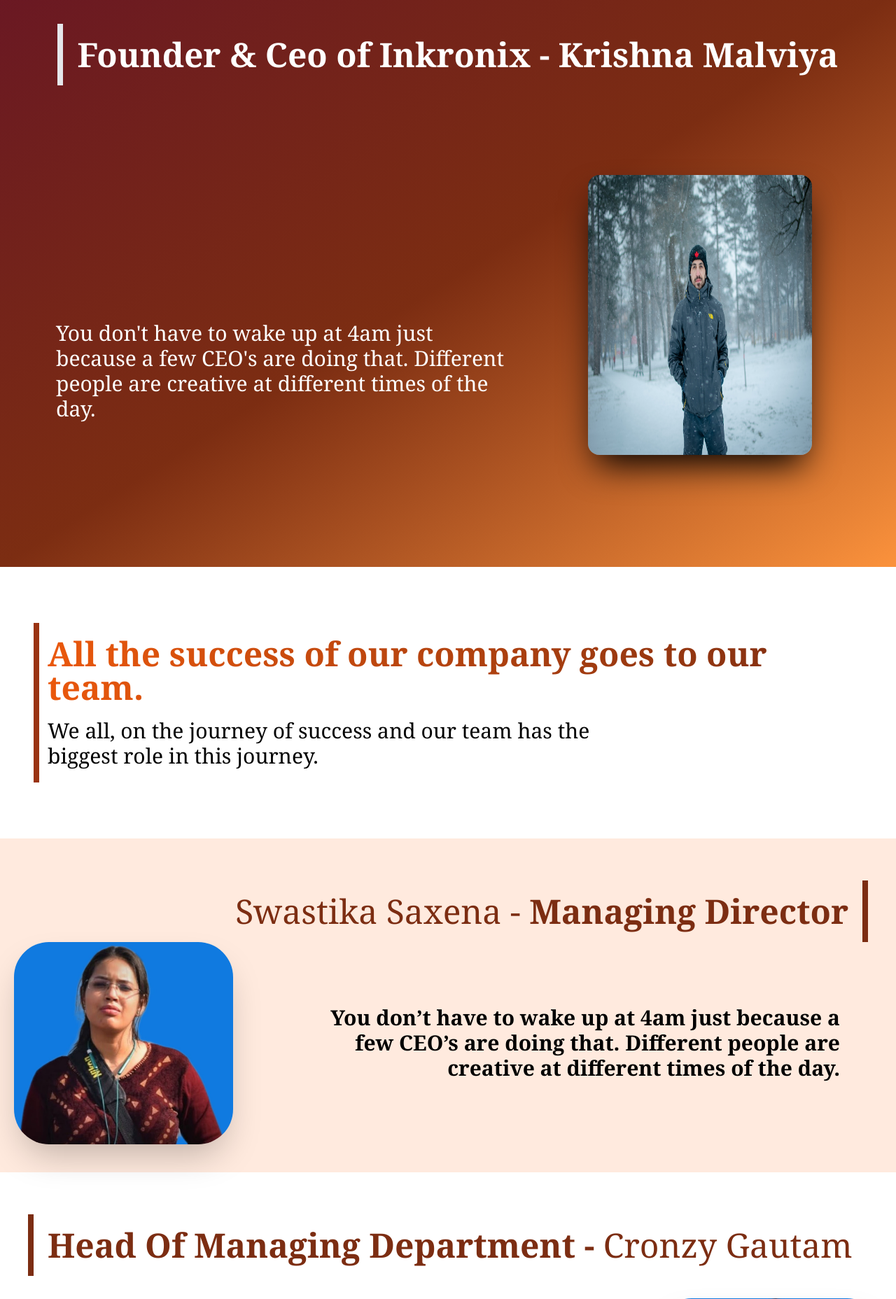
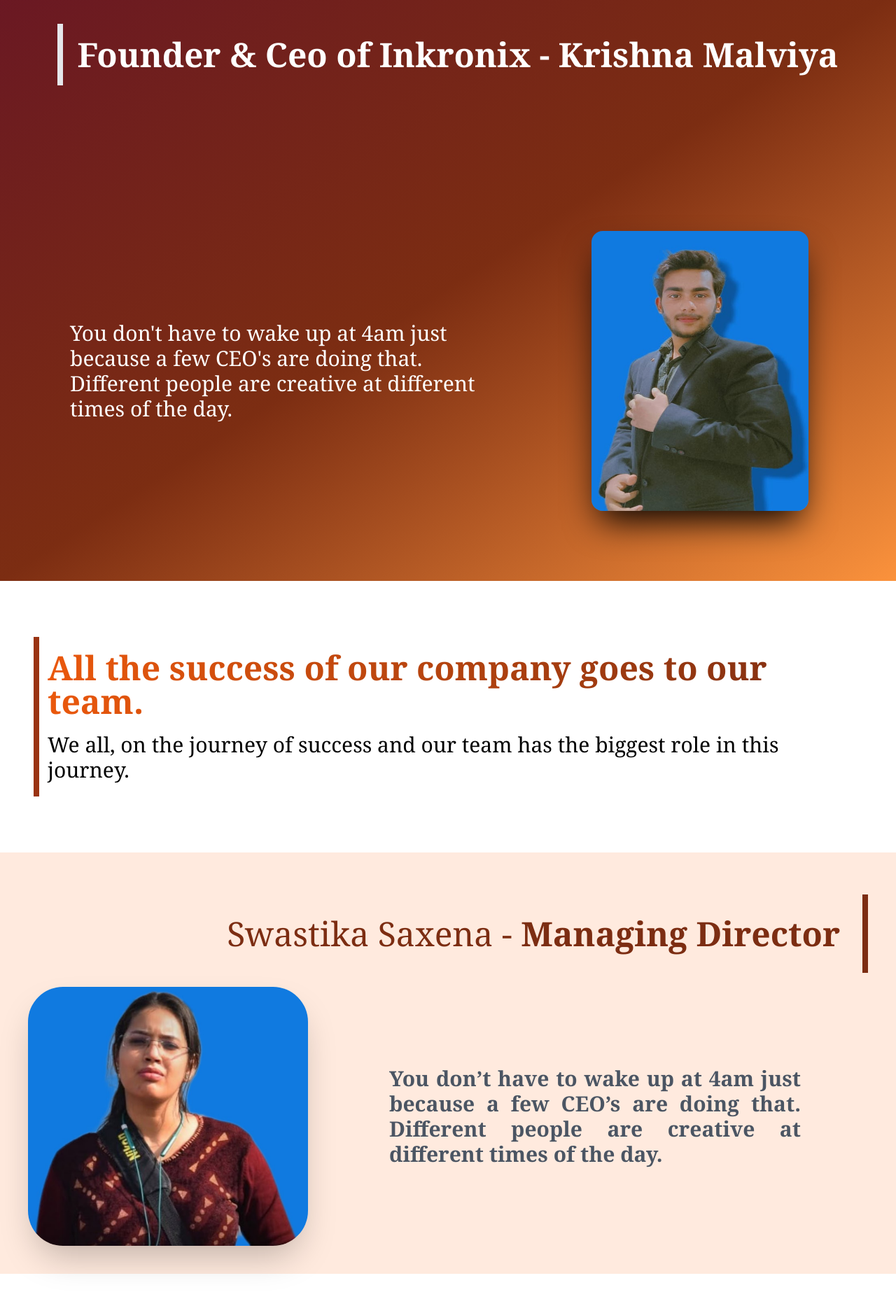
Before and after one commit to amaandx09/InkronixWeb, a Django app: page /team/ in a window 1280 px wide. Shown: the part 1282-3138 px from the top of the page at 70% size. Run offline with Django 4.2, Linux system fonts and the light colour scheme; some libraries are stand-ins or nearby versions.

Commit message:
images updated

```diff
--- a/InkronixWeb/core/templates/team.html
+++ b/InkronixWeb/core/templates/team.html
@@ -40,85 +40,98 @@
         <div class='wow animate__animated animate__slideInLeft transition-all duration-1000  flex justify-center  font-semibold text-sm sm:text-xl md:text-3xl lg:text-4xl xl:text-5xl'>
             <p class='border-l-2 md:border-l-4 lg:border-l-8 pl-5  py-5' >Founder & Ceo of Inkronix - Krishna Malviya</p>
         </div>
-        <div class="flex pt-10 md:pt-5 lg:pt-32 flex-col md:flex-row md:items-center">
+        <div class="flex flex-col md:flex-row justify-center md:justify-between items-center gap-5 pb-5 md:px-5 md:pb-5 pt-10 md:pt-5 lg:pt-32 ">
             <div class='lg:w-3/6 text-sm md:text-xl lg:text-3xl lg:ml-20 '>
                 <p class='wow animate__animated animate__slideInLeft transition-all duration-1000 px-10 lg:px-0  lg:py-52' >You don't have to wake up at 4am just because a few CEO's are doing that. Different people are creative at different times of the day.</p>
             </div>
-            <div class='w-full m-auto md:m-0 lg:w-4/12 xl:w-3/12 mt-5 p-10 md:p-10 lg:p-0 lg:pb-5 lg:mt-0 lg:m-auto '>
-            <img src="{% static 'media/team/krishna.jpg' %}" alt="logo" class='wow animate__animated animate__slideInRight transition-all duration-1000   rounded-2xl shadow-2xl shadow-black lg:m-auto lg:h-[400px]'>
-            </div>
+
+            <img src="{% static 'media/team/krishna.jpeg' %}" alt="logo" class='w-1/3 md:w-1/4 wow animate__animated animate__slideInRight transition-all duration-1000   rounded-2xl shadow-2xl shadow-black lg:m-auto lg:h-[400px]'>
+
         </div>
     </div>
 </section>
 
-<div id='3rd'  class='bg-[#ffffff] py-20 px-10 '>
-    <div class="wow animate__animated animate__slideInLeft transition-all duration-1000 border-l-2 md:border-l-8 border-orange-800 md:ml-2 px-5 md:px-3 py-5 ">
-        <p class='text-black text-xl md:text-3xl lg:text-5xl font-semibold bg-clip-text text-transparent bg-gradient-to-r from-orange-600 to-orange-900'>All the success of our company goes to our team.</p>
-        <p class='text-black text-sm md:text-2xl lg:text-3xl pt-5'>We all, on the journey of success and our team has the</p>
-        <p class='text-black text-sm md:text-2xl lg:text-3xl'>biggest role in this journey.</p>
+<div id='3rd'  class='bg-[#ffffff] py-20 px-5 md:px-10 '>
+    <div class="wow animate__animated animate__slideInLeft transition-all duration-1000 border-l-2 md:border-l-8 border-orange-800  md:ml-2 px-2 md:px-3 py-5 ">
+        <p class='text-black text-lg md:text-3xl lg:text-5xl font-semibold bg-clip-text text-transparent bg-gradient-to-r from-orange-600 to-orange-900'>All the success of our company goes to our team.</p>
+        <p class='text-black text-sm md:text-2xl lg:text-3xl pt-5'>We all, on the journey of success and our team has the biggest role in this journey.</p>
+
     </div>
 </div>
 
 <section id="4th" class='bg-[#ffeade] py-10 min-w-screen' >
-    <p class='wow animate__animated animate__slideInLeft transition-all duration-1000 mr-10 text-xl md:text-3xl lg:text-5xl p-5 border-orange-900 text-end border-r-2 md:border-r-8 text-orange-900 mt-5' >Swastika Saxena - <span class='font-semibold'>Managing Director</span> </p>
-    <div class="flex flex-col  md:flex-row md:items-center">
-        <div class='w-1/2 m-auto my-2 md:my-0 md:m-0  md:w-2/2 lg:w-2/3 px-5'>
-        <img src="{% static 'media/team/sp.jpg' %}" alt="Logo" class='wow animate__animated animate__slideInLeft transition-all duration-1000 rounded-[50px] shadow-2xl ' >
+    <p class='wow animate__animated animate__slideInLeft transition-all duration-1000 mr-3 md:mr-10 text-sm md:text-3xl lg:text-5xl p-2 md:p-3 lg:p-5 xl:p-8 border-orange-900 text-end border-r-2 md:border-r-8 text-orange-900 mt-5' >Swastika Saxena - <span class='font-semibold'>Managing Director</span> </p>
+    <div class="flex flex-col md:flex-row gap-5 px-10 items-center mt-10 md:mt-5 ">
+
+        <img src="{% static 'media/team/sp.jpg' %}" alt="Logo" class='w-2/3 md:w-1/3 lg:w-1/4 xl:w-1/3 wow animate__animated animate__slideInLeft transition-all duration-1000 rounded-[50px] shadow-2xl ' >
+
+        <div class='md:w-4/4 lg:w-4/5 xl:w-3/4'>
+        <p class=' wow animate__animated animate__slideInRight transition-all duration-1000  text-sm md:text-xl lg:text-2xl xl:text-3xl font-semibold text-gray-600 px-5 md:px-10 lg:px-24 leading-snug text-justify ' >You don’t have to wake up at 4am just because a few CEO’s are doing that. Different people are creative at different times of the day.</p>
         </div>
-        <p class='wow animate__animated animate__slideInRight transition-all duration-1000 text-sm md:text-2xl lg:text-3xl px-20 leading-snug text-justify lg:text-end font-semibold ' >You don’t have to wake up at 4am just because a few CEO’s are doing that. Different people are creative at different times of the day.</p>
     </div>
 
 </section>
 
 <section id="5th" class='bg-[#ffffff] py-10 min-w-screen' >
-    <p class='wow animate__animated animate__slideInLeft transition-all duration-1000 ml-10 text-xl md:text-3xl lg:text-5xl p-5 border-orange-900 border-l-2 md:border-l-4 lg:border-l-8 text-orange-900 mt-5 font-semibold' >Head Of Managing Department - <span class='font-normal'>Cronzy Gautam</span> </p>
-    <div class="flex items-center flex-col md:flex-row mt-10 md:mt-5 lg:mt-0">
+    <p class='wow animate__animated animate__slideInLeft transition-all duration-1000 ml-3 md:ml-10 text-sm md:text-3xl lg:text-5xl p-2 md:p-3 lg:p-5 xl:p-8 border-orange-900 border-l-2 md:border-l-4 lg:border-l-8 text-orange-900 mt-5 font-semibold' >Head Of Managing Department - <span class='font-normal'>Cronzy Gautam</span> </p>
+    <div class="flex flex-col md:flex-row gap-5 px-10 items-center  mt-10 md:mt-5 ">
         <div class='md:w-4/4 lg:w-4/5 xl:w-3/4'>
-        <p class=' wow animate__animated animate__slideInRight transition-all duration-1000  text-sm md:text-2xl lg:text-3xl font-semibold text-gray-600 px-24 leading-snug text-justify ' >You don’t have to wake up at 4am just because a few CEO’s are doing that. Different people are creative at different times of the day.</p>
+        <p class=' wow animate__animated animate__slideInRight transition-all duration-1000  text-sm md:text-xl lg:text-2xl xl:text-3xl font-semibold text-gray-600 px-5 md:px-10 lg:px-24 leading-snug text-justify ' >You don’t have to wake up at 4am just because a few CEO’s are doing that. Different people are creative at different times of the day.</p>
         </div>
-        <div class='w-1/2 pt-4 md:pt-8 md:px-5 md:w-2/2 lg:w-[350px] lg:px-0 lg:pr-5'>
-        <img src="{% static 'media/team/A1.jpg' %}" alt="Logo" class='wow animate__animated animate__slideInLeft transition-all duration-1000  rounded-[50px] shadow-2xl ' >
-        </div>
+
+        <img src="{% static 'media/team/krishna.jpg' %}" alt="Logo" class='w-2/3 md:w-1/3 lg:w-1/4 xl:w-1/3 wow animate__animated animate__slideInLeft transition-all duration-1000  rounded-[50px] shadow-2xl ' >
+
     </div>
 
 </section>
 
-<section id="6th" class='bg-[#ffeade] py-20 min-w-full'>
+<section id="6th" class='bg-[#ffeade] py-20 '>
     <p class='text-end border-r-2 md:border-r-4 lg:border-r-8 border-orange-900 mr-5 p-5 text-2xl md:text-3xl lg:text-5xl font-semibold wow animate__animated animate__slideInRight transition-all duration-1000' >OUR BEST TEAM</p>
-    <div class="flex flex-col  md:flex-row md:items-center">
-        <div class='w-1/2 md:w-1/2 m-auto md:m-0 py-5 md:px-20 md:py-10 lg:px-10 lg:w-2/6'>
-        <img src="{% static 'media/team/A1.jpg' %}" alt="Logo" class='wow animate__animated animate__slideInLeft transition-all duration-1000 rounded-[50px] shadow-2xl ' >
-        </div>
-        <div class=' font-semibold ml-5 md:ml-16  text-orange-900 wow animate__animated animate__slideInRight transition-all duration-1000 ' >
-            <p class='text-xl md:text-3xl lg:text-5xl' >Aditi Gupta</p>
-            <p class='text-lg md:text-2xl lg:text-3xl ' >Head of Designing Management</p>
+
+    <div class="flex flex-col  md:flex-row justify-center md:justify-start gap-5 md:gap-24 lg:gap-32 px-10  items-center">
+
+        <img src="{% static 'media/team/A1.jpg' %}" alt="Logo" class='w-2/3 md:w-1/3 lg:w-1/4 xl:w-1/3 wow animate__animated animate__slideInLeft transition-all duration-1000 rounded-[50px] shadow-2xl ' >
+
+        <div class=' font-semibold text-center md:text-start  text-orange-900 wow animate__animated animate__slideInRight transition-all duration-1000 ' >
+            <p class='text-lg md:text-2xl lg:text-4xl' >Aditi Gupta</p>
+            <p class='text-sm md:text-xl lg:text-2xl ' >Head of Designing Management</p>
         </div>
     </div>
-    <div class="flex flex-col  md:flex-row md:items-center pt-16 md:pt-20 lg:pt-0">
-        <div class=' lg:text-end ml-5 md:ml-16 lg:mr-32 font-semibold lg:ml-28 text-orange-900 wow animate__animated animate__slideInRight transition-all duration-1000 lg:w-3/4 items-end ' >
-            <p class='text-xl md:text-3xl lg:text-5xl lg:text-end ' >Vishwanath Anand</p>
-            <p class='text-lg md:text-2xl lg:text-3xl ' >Buisness Development Manager</p>
+
+    <div class="flex flex-col gap-5 md:gap-24 lg:gap-32 px-10 justify-center items-center md:justify-between  md:flex-row pt-16 md:pt-20 lg:pt-0">
+        <div class='hidden md:flex flex-col font-semibold text-end  text-orange-900 wow animate__animated animate__slideInRight transition-all duration-1000 w-3/4' >
+            <p class='text-2xl lg:text-4xl ' >Vishwanath Anand</p>
+            <p class='text-xl lg:text-2xl ' >Buisness Development Manager</p>
         </div>
-        <div class='w-1/2 md:w-1/2 m-auto md:m-0 py-5 md:px-20 md:py-10 lg:px-10 lg:w-3/6'>
-        <img src="{% static 'media/team/A1.jpg' %}" alt="Logo" class='wow animate__animated animate__slideInLeft transition-all duration-1000 rounded-[50px] shadow-2xl ' >
+
+        <img src="{% static 'media/team/vishwanath1.jpg' %}" alt="Logo" class='w-2/3 md:w-1/3 lg:w-1/4 xl:w-1/3 wow animate__animated animate__slideInLeft transition-all duration-1000 rounded-[50px] shadow-2xl' >
+
+        <div class='flex flex-col md:hidden  text-center pb-10 font-semibold text-orange-900 wow animate__animated animate__slideInRight transition-all duration-1000' >
+            <p class='text-lg' >Vishwanath Anand</p>
+            <p class='text-sm' >Buisness Development Manager</p>
         </div>
     </div>
-    <div class="flex flex-col  md:flex-row md:items-center">
-        <div class='w-1/2 md:w-1/2 m-auto md:m-0 py-5 md:px-20 md:py-10 lg:px-10 lg:w-2/6'>
-        <img src="{% static 'media/team/s1.jpg' %}" alt="Logo" class='wow animate__animated animate__slideInLeft transition-all duration-1000 rounded-[50px] shadow-2xl ' >
-        </div>
-        <div class='lg:text-4xl font-semibold ml-5 md:ml-16  text-orange-900 wow animate__animated animate__slideInRight transition-all duration-1000 ' >
-            <p class='text-xl md:text-3xl lg:text-5xl' >Swati Priya</p>
-            <p class='text-lg md:text-2xl lg:text-3xl ' >Head of Training Department</p>
+    <div class="flex flex-col  md:flex-row justify-center md:justify-start gap-5 md:gap-24 lg:gap-32 px-10  items-center">
+
+        <img src="{% static 'media/team/s1.jpg' %}" alt="Logo" class='w-2/3 md:w-1/3 lg:w-1/4 xl:w-1/3 wow animate__animated animate__slideInLeft transition-all duration-1000 rounded-[50px] shadow-2xl ' >
+
+        <div class=' font-semibold text-center md:text-start  text-orange-900 wow animate__animated animate__slideInRight transition-all duration-1000 ' >
+            <p class='text-lg md:text-2xl lg:text-4xl' >Swati Priya</p>
+            <p class='text-sm md:text-xl lg:text-2xl ' >Head of Training Department</p>
         </div>
     </div>
-    <div class="flex flex-col  md:flex-row md:items-center pt-16 md:pt-20 lg:pt-0">
-        <div class=' lg:text-end ml-5 md:ml-16 lg:mr-32 font-semibold lg:ml-28 text-orange-900 wow animate__animated animate__slideInRight transition-all duration-1000 lg:w-3/4 items-end ' >
-            <p class='text-xl md:text-3xl lg:text-5xl lg:text-end ' >Gaurav Baliyan</p>
-            <p class='text-lg md:text-2xl lg:text-3xl' >Head of Marketing Mangment</p>
+
+    <div class="flex flex-col gap-5 md:gap-24 lg:gap-32 px-10 justify-center items-center md:justify-between  md:flex-row pt-16 md:pt-20 lg:pt-0">
+        <div class='hidden md:flex flex-col font-semibold text-end  text-orange-900 wow animate__animated animate__slideInRight transition-all duration-1000 w-3/4' >
+            <p class='text-2xl lg:text-4xl ' >Gaurav Baliyan</p>
+            <p class='text-xl lg:text-2xl ' >Head of Marketing Mangment</p>
         </div>
-        <div class='w-1/2 md:w-1/2 m-auto md:m-0 py-5 md:px-20 md:py-10 lg:px-10 lg:w-3/6'>
-        <img src="{% static 'media/team/A1.jpg' %}" alt="Logo" class='wow animate__animated animate__slideInLeft transition-all duration-1000 rounded-[50px] shadow-2xl ' >
+
+        <img src="{% static 'media/team/gaurav.jpeg' %}" alt="Logo" class='w-2/3 md:w-1/3 lg:w-1/4 xl:w-1/3 wow animate__animated animate__slideInLeft transition-all duration-1000 rounded-[50px] shadow-2xl' >
+
+        <div class='flex flex-col md:hidden  text-center pb-10 font-semibold text-orange-900 wow animate__animated animate__slideInRight transition-all duration-1000' >
+            <p class='text-lg' >Gaurav Baliyan</p>
+            <p class='text-sm' >Head of Marketing Mangment</p>
         </div>
     </div>
 
--- a/InkronixWeb/templates/my_base.html
+++ b/InkronixWeb/templates/my_base.html
@@ -35,16 +35,8 @@
 		<script src="https://unpkg.com/sweetalert/dist/sweetalert.min.js"></script>
 		<script src="{% static 'js/wow.min.js' %}"></script>
 		<script>
-			wow = new WOW(
-					{
-						boxClass: 'wow',      // default
-						animateClass: 'animated', // default
-						offset: 50,          // default
-						mobile: true,       // default
-						live: false        // default
-					}
-				)
-				wow.init();
+			wow = new WOW()
+			wow.init();
 		</script>
 
 		{% block js %}{% endblock js %}
--- a/InkronixWeb/theme/static/css/dist/styles.css
+++ b/InkronixWeb/theme/static/css/dist/styles.css
@@ -1019,8 +1003,20 @@
   margin-top: 18rem;
 }
 
-.mr-2 {
-  margin-right: 0.5rem;
+.ml-2 {
+  margin-left: 0.5rem;
+}
+
+.ml-3 {
+  margin-left: 0.75rem;
+}
+
+.mr-3 {
+  margin-right: 0.75rem;
+}
+
+.ml-1 {
+  margin-left: 0.25rem;
 }
 
 .block {
@@ -1128,14 +1116,18 @@
   width: 3rem;
 }
 
-.w-2\/4 {
-  width: 50%;
+.w-2\/3 {
+  width: 66.666667%;
 }
 
 .w-20 {
   width: 5rem;
 }
 
+.w-36 {
+  width: 9rem;
+}
+
 .w-56 {
   width: 14rem;
 }
@@ -1164,76 +1156,16 @@
   width: 100vw;
 }
 
-.w-2\/5 {
-  width: 40%;
-}
-
-.w-3\/5 {
-  width: 60%;
-}
-
-.w-2\/3 {
-  width: 66.666667%;
+.w-1\/3 {
+  width: 33.333333%;
+}
+
+.w-1\/4 {
+  width: 25%;
 }
 
 .w-3\/4 {
   width: 75%;
-}
-
-.w-5\/6 {
-  width: 83.333333%;
-}
-
-.w-2\/6 {
-  width: 33.333333%;
-}
-
-.w-4\/6 {
-  width: 66.666667%;
-}
-
-.w-3\/6 {
-  width: 50%;
-}
-
-.w-7\/12 {
-  width: 58.333333%;
-}
-
-.w-5\/12 {
-  width: 41.666667%;
-}
-
-.w-24 {
-  width: 6rem;
-}
-
-.w-52 {
-  width: 13rem;
-}
-
-.w-64 {
-  width: 16rem;
-}
-
-.w-44 {
-  width: 11rem;
-}
-
-.w-40 {
-  width: 10rem;
-}
-
-.w-36 {
-  width: 9rem;
-}
-
-.w-60 {
-  width: 15rem;
-}
-
-.min-w-full {
-  min-width: 100%;
 }
 
 .grow {
@@ -2638,6 +2525,14 @@
     margin-top: 2rem;
   }
 
+  .md\:ml-10 {
+    margin-left: 2.5rem;
+  }
+
+  .md\:mr-10 {
+    margin-right: 2.5rem;
+  }
+
   .md\:flex {
     display: flex;
   }
@@ -2683,6 +2582,14 @@
     width: fit-content;
   }
 
+  .md\:w-1\/3 {
+    width: 33.333333%;
+  }
+
+  .md\:w-1\/4 {
+    width: 25%;
+  }
+
   .md\:grid-cols-2 {
     grid-template-columns: repeat(2, minmax(0, 1fr));
   }
@@ -2842,12 +2769,20 @@
     padding-top: 2rem;
   }
 
-  .md\:pt-48 {
-    padding-top: 12rem;
+  .md\:pb-0 {
+    padding-bottom: 0px;
+  }
+
+  .md\:pb-5 {
+    padding-bottom: 1.25rem;
   }
 
   .md\:text-start {
     text-align: start;
+  }
+
+  .md\:text-end {
+    text-align: end;
   }
 
   .md\:text-2xl {
@@ -3127,6 +3066,10 @@
     width: 350px;
   }
 
+  .lg\:w-1\/4 {
+    width: 25%;
+  }
+
   .lg\:min-w-\[550px\] {
     min-width: 550px;
   }
@@ -3173,6 +3120,10 @@
 
   .lg\:p-8 {
     padding: 2rem;
+  }
+
+  .lg\:p-5 {
+    padding: 1.25rem;
   }
 
   .lg\:px-0 {
@@ -3478,12 +3429,40 @@
     width: 480px;;
   }
 
+  .xl\:w-1\/3 {
+    width: 33.333333%;
+  }
+
+  .xl\:w-1\/4 {
+    width: 25%;
+  }
+
+  .xl\:w-4\/6 {
+    width: 66.666667%;
+  }
+
+  .xl\:w-4\/12 {
+    width: 33.333333%;
+  }
+
+  .xl\:w-2\/6 {
+    width: 33.333333%;
+  }
+
+  .xl\:w-2\/5 {
+    width: 40%;
+  }
+
   .xl\:min-w-\[850px\;\] {
     min-width: 850px;;
   }
 
   .xl\:gap-32 {
     gap: 8rem;
+  }
+
+  .xl\:p-8 {
+    padding: 2rem;
   }
 
   .xl\:px-10 {
```
Also changed, not shown: other parts of InkronixWeb/theme/static/css/dist/styles.css (+67 -104 lines), InkronixWeb/core/static/media/team/gaurav.jpeg (added), InkronixWeb/core/static/media/team/krishna.jpeg (added), InkronixWeb/core/static/media/team/vishwanath.jpg (added), InkronixWeb/core/static/media/team/vishwanath1.jpg (added).
